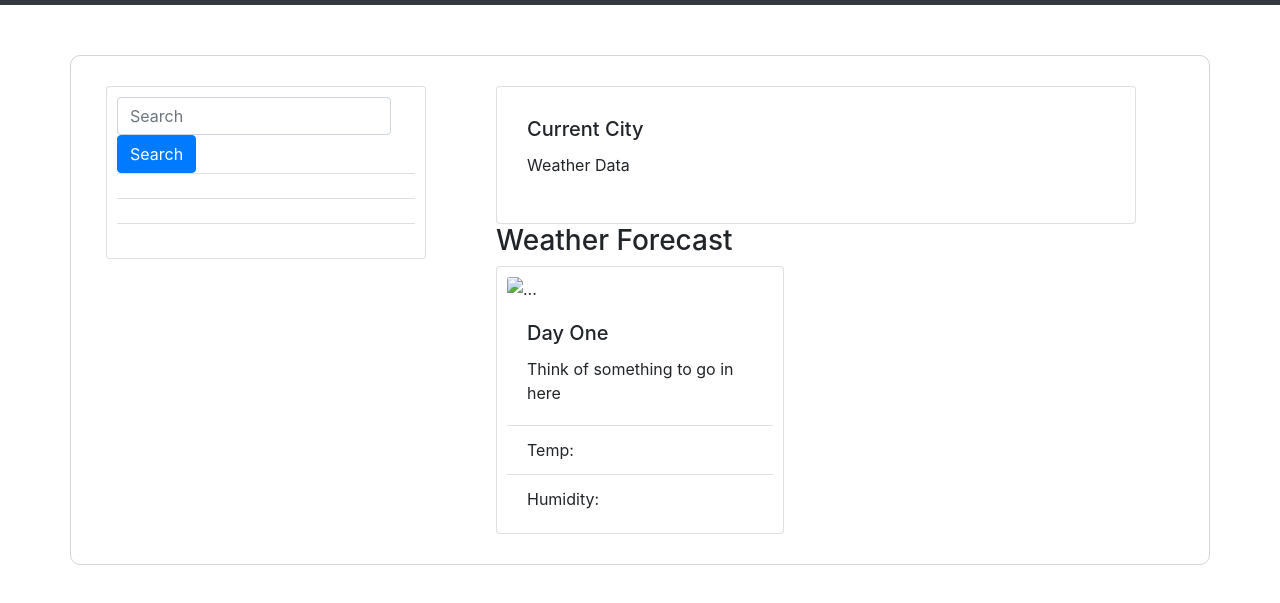
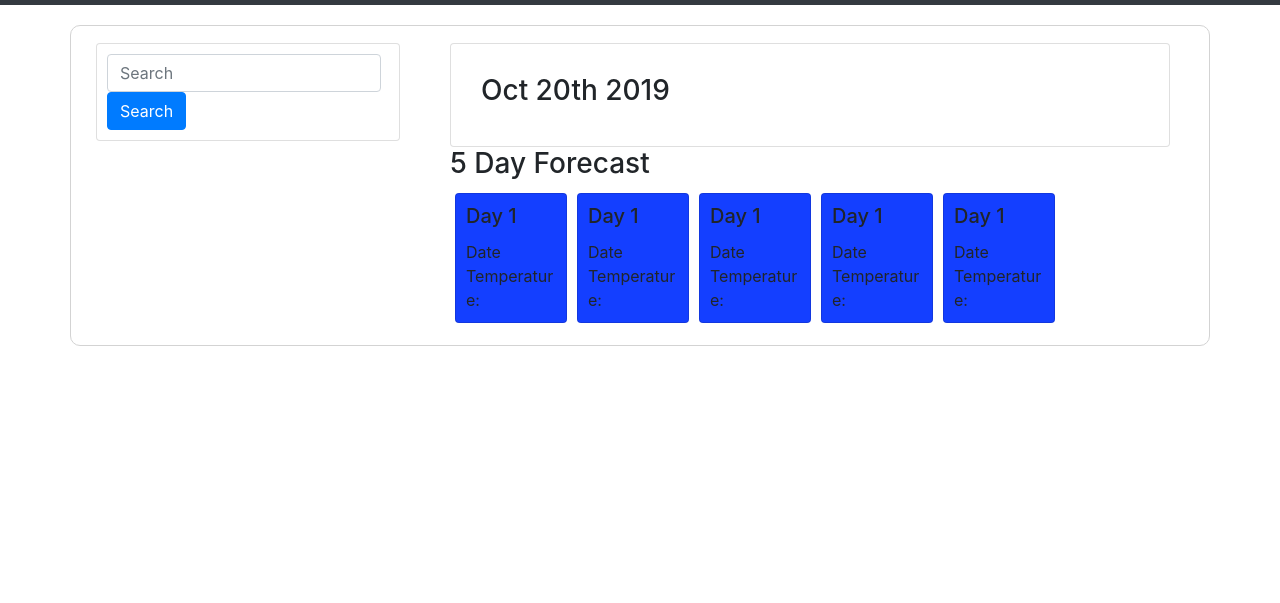
Before and after one commit to amandasimonds/WeatherDashboard, a plain HTML site: page index.html in a window 1280 px wide. Shown: the part 51-654 px from the top of the page. Drawn offline with nearby package versions, Linux system fonts and the light colour scheme.

Commit message:
updating current weather on page

```diff
--- a/index.html
+++ b/index.html
@@ -21,20 +21,16 @@
 
             <div class="sidebar">
 
-                <div class="col-sm-4">
+                <div class="col-sm-1">
 
-                        <div class="card" style="width: 20rem; float:left;">
+                        <div class="card" style="width: 19rem; float:left;">
 
                             <form class="form-inline my-2 my-lg-0">
                                 <input class="form-control mr-sm-2" type="search" id="search-input" placeholder="Search" aria-label="Search">
                                 <button class= "btn btn-primary" type="submit" id="search">Search</button>
                             </form>
 
-                            <ul class="list-group list-group-flush">
-                                <li class="list-group-item"></li>
-                                <li class="list-group-item"></li>
-                                <li class="list-group-item"></li>
-                            </ul>
+                            <ul class="list-group list-group-flush"></ul>
 
                         </div>
 
@@ -44,70 +40,94 @@
 
             <div class="main">
 
-                <div class="col-sm-8">
+                <div class="col-md-11">
 
-                    <div class="card" style="width: 40rem;">
+                    <div class="card" style = "width:45rem">
 
                         <div class="card-body">
-                            <h5 class="card-title">Current City</h5>
-                            <p class="card-text">Weather Data</p>
+                            <h3 id="current-city" style="float: left;"></h5>
+                            <h3 id="current-date" ></h5>
 
-                            <div class="city"></div>
+                            <div class="temp"></div>
                             <div class="wind"></div>
                             <div class="humidity"></div>
-                            <div class="temp"></div>
+                            <div class="uv-index"></div>
 
                         </div>
 
                     </div>
 
-                    <h3>Weather Forecast</h3>
+
+                    <h3>5 Day Forecast</h3>
 
                     <div id="fiveday">
-                            <div class="date"></div>
-                            <div class="image"></div>
-                            <div class="temp5"></div>
-                            <div class="humidity5"></div>
-                            <div class="card" style="width: 18rem;">
-                                <img src="..." class="card-img-top" alt="...">
-                                <div class="card-body">
-                                    <h5 class="card-title">Day One</h5>
-                                    <p class="card-text">Think of something to go in here </p>
-                                </div>
-                                <ul class="list-group list-group-flush">
-                                    <li class="list-group-item">Temp: </li>
-                                    <li class="list-group-item">Humidity: </li>
-                                </ul>
-                            </div>
 
-                </div>
+                        <div class="card" id="fivedaycard">
+
+                                <h5 class="card-title" id="day-1">Day 1</h5>
+
+                                <div class="date">Date</div>
+                                <div class="image"></div>
+                                <div class="temp5">Temperature: </div>
+                                <div class="humidity5"></div>
+
+                        </div>
+
+                        <div class="card" id="fivedaycard">
+
+                                <h5 class="card-title" id="day-2">Day 1</h5>
+
+                                <div class="date">Date</div>
+                                <div class="image"></div>
+                                <div class="temp5">Temperature: </div>
+                                <div class="humidity5"></div>
+
+                        </div>
+
+                        <div class="card"  id="fivedaycard">
+
+                                <h5 class="card-title">Day 1</h5>
+
+                                <div class="date">Date</div>
+                                <div class="image"></div>
+                                <div class="temp5">Temperature: </div>
+                                <div class="humidity5"></div>
+
+                        </div>
+
+                        <div class="card"  id="fivedaycard">
+
+                                <h5 class="card-title">Day 1</h5>
+
+                                <div class="date">Date</div>
+                                <div class="image"></div>
+                                <div class="temp5">Temperature: </div>
+                                <div class="humidity5"></div>
+
+                        </div>
+
+                        <div class="card"  id="fivedaycard">
+
+                                <h5 class="card-title">Day 1</h5>
+
+                                <div class="date">Date</div>
+                                <div class="image"></div>
+                                <div class="temp5">Temperature: </div>
+                                <div class="humidity5"></div>
+
+                        </div>
+
+                    </div>
 
             </div>
 
         </div>
 
-
-
-
-
-
-
-
-
-
-
-
-
     </div>
 
 
-
-
-
-
-
-
     <script src="https://code.jquery.com/jquery-3.4.1.min.js"></script>
+    <script src="https://cdnjs.cloudflare.com/ajax/libs/moment.js/2.24.0/moment.min.js"></script>
     <script src="script.js"></script>
 </body>
 </html>
--- a/script.js
+++ b/script.js
@@ -1,9 +1,15 @@
 // console.log("script is here");
 
 
-//create variables
+//moment.js variables
+var m = moment();
+var currentDate = m.format("MMM Do YYYY");
 
-var searchBar = $("search-bar");
+console.log(m);
+console.log(currentDate);
+
+//current date header
+$("#current-date").text(currentDate);
 
 
 $("#search").on('click', function () {
@@ -15,40 +21,42 @@ $("#search").on('click', function () {
     // cityInput = cityInput.join('-');
     console.log(cityInput);
 
-    $(".list-group").append("<li class= 'list-group-item'>" + cityInput + "</li>");
+    //display city searched in current weather display
+    $("#current-city").text(cityInput + " |  ");
 
+    //create urls for openweather api
     var APIKey = "166a433c57516f51dfab1f7edaed8413";
     var queryURL = "https://api.openweathermap.org/data/2.5/weather?q=" + cityInput + "&units=imperial&appid=" + APIKey;
     var queryURL2 = "https://api.openweathermap.org/data/2.5/forecast/daily?q=" + cityInput + "&cnt=5&units=imperial&appid=" + APIKey;
+
 
     $.ajax({
       url: queryURL,
       method: "GET"
     }).then(function (response) {
 
-      console.log("response: " + response);
+    var responseString = JSON.stringify(response);
+
+      console.log("response: " + responseString);
       console.log("current weather: " + queryURL);
       console.log("temperature: " + response.main.temp);
       console.log("humidity: " + response.main.humidity);
-    //   console.log("wind speed: " + response.main.wind.speed);
+
+      //transfer content to html
+      $(".temp").text("Temperature: " + response.main.temp);
+      $(".wind").text("Wind Speed: " + response.wind.speed);
+      $(".humidity").text("Humidity: " + response.main.humidity);
+      $(".uv-index").text("UV Index: " );
+
+      //append city search to history list under search bar
+      var citySearchHistory = "<button>" + cityInput + "</button>";
+    $(".list-group").append("<li class= 'list-group-item'>" + citySearchHistory + "</li>");
 
 
     //   var weatherImg = response.message;
-
     //     var weatherImg = $('<img>');
     //     weatherImg.attr('src', imagesrc)
     //     $('#weather-image').append(weatherImg);
-
-    // // Transfer content to HTML
-    // $(".city").html("<h1>" + response.name + " Weather Details</h1>");
-    // $(".wind").text("Wind Speed: " + response.wind.speed);
-    // $(".humidity").text("Humidity: " + response.main.humidity);
-    // $(".temp").text("Temperature (F) " + response.main.temp);
-
-    // // Log the data in the console as well
-    // console.log("Wind Speed: " + response.wind.speed);
-    // console.log("Humidity: " + response.main.humidity);
-    // console.log("Temperature (F): " + response.main.temp);
     });
 
     $.ajax({
@@ -56,21 +64,18 @@ $("#search").on('click', function () {
         method: "GET"
       }).then(function (response) {
 
-        console.log("response 2: " + response);
+        var responseString = JSON.stringify(response);
+
+        console.log("response 2: " + responseString);
         console.log("forecast URL: " + queryURL2);
-        console.log("temperature: " + response.list[0].temp.day);
-        console.log("humidity: " + response.list[0].humidity);
-        console.log("temperature: " + response.list[0].temp.day);
-        console.log("humidity: " + response.list[0].humidity);
+        console.log("temperature day 1: " + response.list[0].temp.day);
+        console.log("humidity day 1: " + response.list[0].humidity);
+
+        console.log("temperature day 2: " + response.list[1].temp.day);
+        console.log("humidity day 2: " + response.list[1].humidity);
 
       });
   });
-
-
-//link to ajax?
-
-
-//current conditions ajax call
 
 
 //5 day forecast ajax call
--- a/style.css
+++ b/style.css
@@ -1,8 +1,9 @@
 .container{
     border:1px solid lightgray;
     border-radius: 10px;
-    margin:50px;
-    padding:10px;
+    margin:20px;
+    padding:7px;
+    width: 100%;
 }
 
 .navbar {
@@ -11,16 +12,30 @@
 
 .sidebar{
     border: ;
-    padding:10px;
-    margin:10px;
+    padding:5px;
+    margin:5px;
 }
 
 .main{
     border: ;
-    padding:10px;
-    margin:10px;
+    padding:5px;
+    margin:5px;
+    float: right;
+    background-color:;
 }
 
 .card{
     padding:10px;
+    display: inline-block;
 }
+
+#fiveday{
+    float: left;
+}
+
+#fivedaycard{
+    float:left;
+    background-color:rgb(20, 63, 255);
+    width: 7rem;
+    margin:5px;
+}
```
